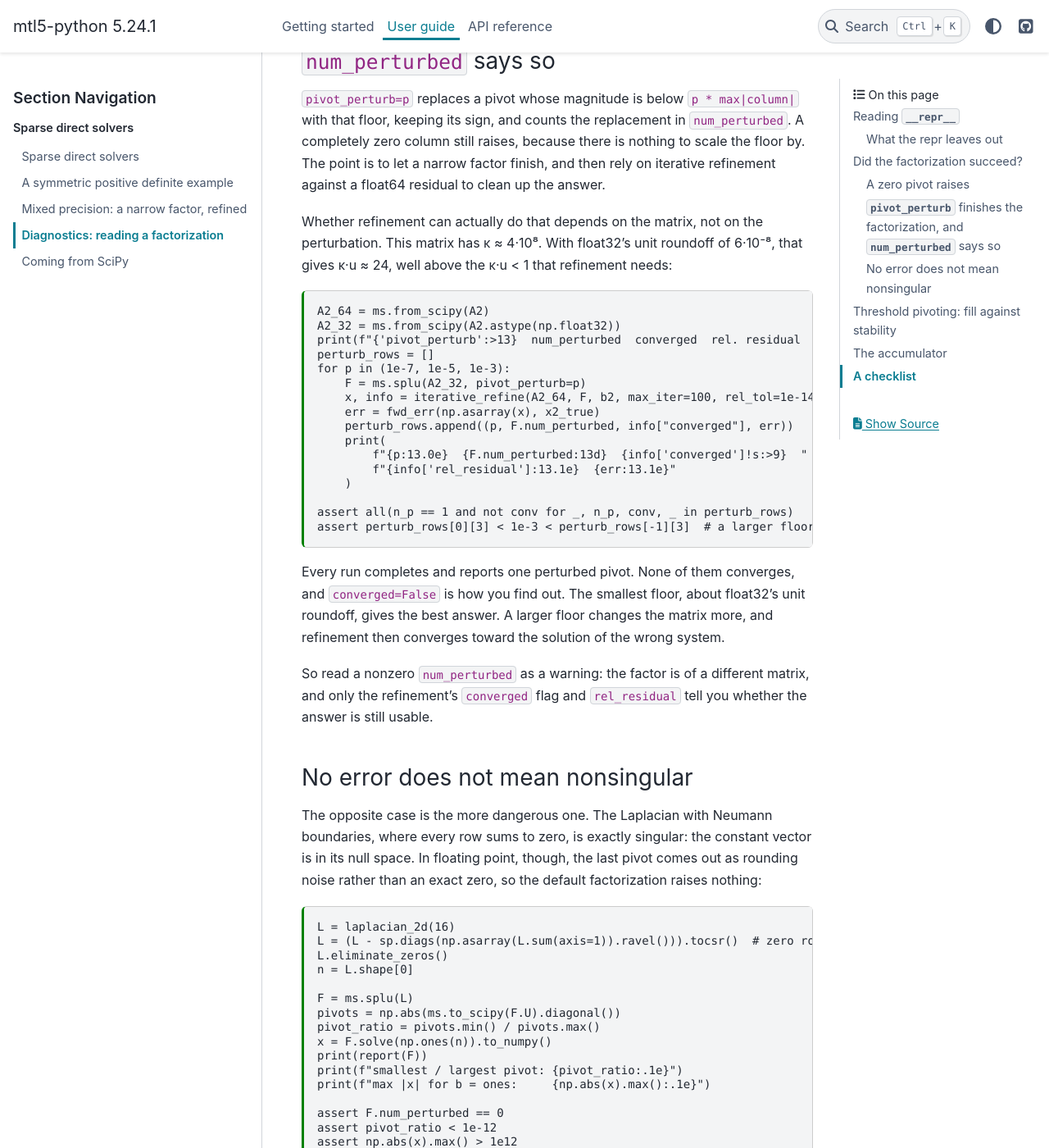
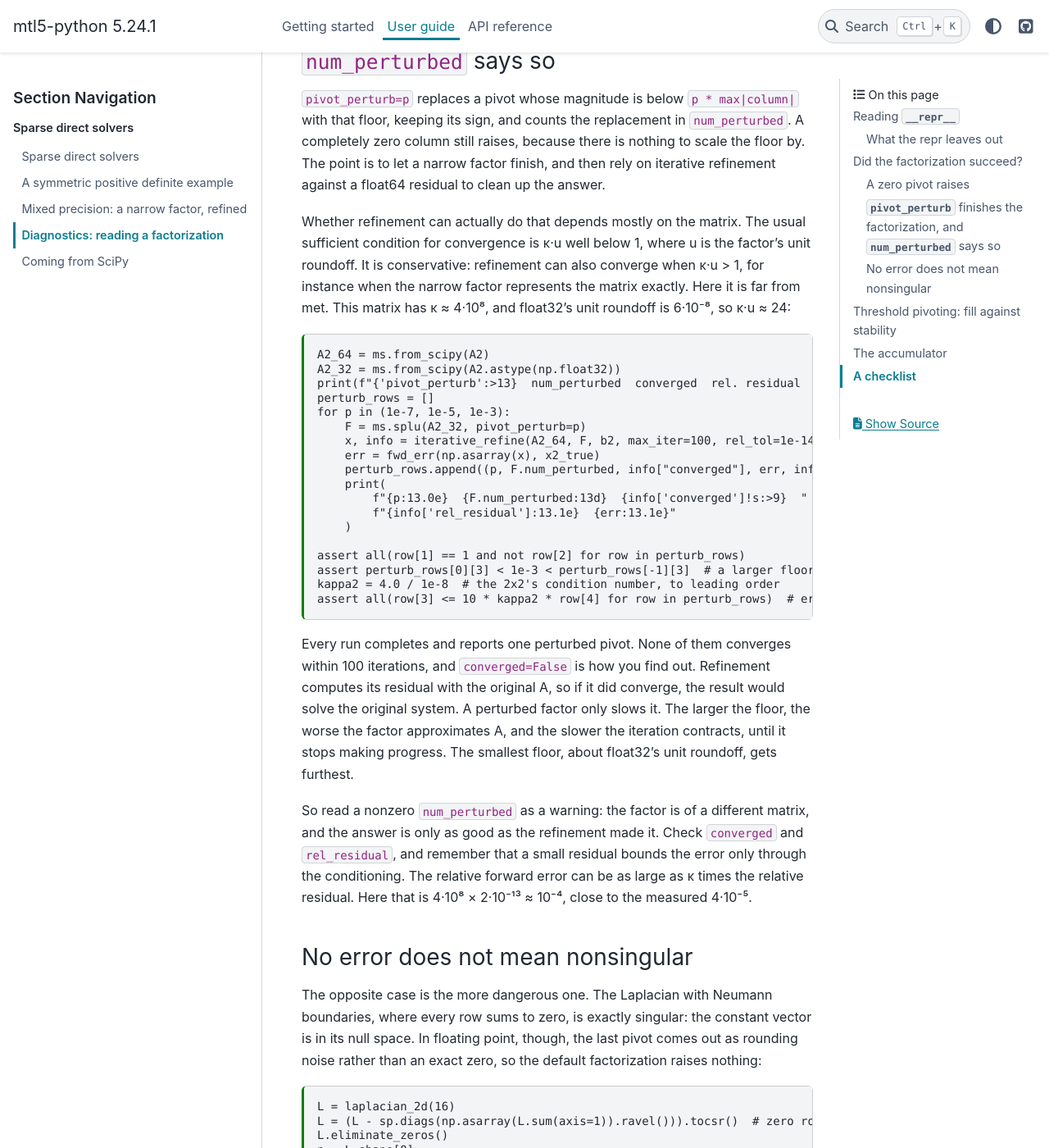
Before and after one commit to stillwater-sc/mtl5-python, a Sphinx documentation site: the page built from docs/guide/diagnostics.md, in a window 1280 px wide and 1400 px high, scrolled down 3861 px. Shown: the whole window at 82% size. Built offline with Sphinx 7.4.7 and the PyData theme 0.15.4, drawn with Linux system fonts in a browser that asks for light colours; pages that are not in the unit, such as notebooks, are missing from menus; some of the changed text lies outside the part shown.

Commit message:
docs(guide): state the refinement conditions correctly on the diagnostics page
From the local CodeRabbit pass:
- kappa*u < 1 is a conservative sufficient condition for refinement, not a
  necessary one;
- a fixed point of refinement solves the original system, because the
  residual uses A; a larger perturbation only slows the iteration, so the
  large-floor runs failed to converge rather than converging elsewhere;
- a small residual bounds the forward error only through kappa. The page now
  says so, and asserts error <= 10 * kappa * residual for the 2x2 runs.

Relates to #125

Co-Authored-By: Claude Opus 5.5 <noreply@anthropic.com>

````diff
--- a/docs/guide/diagnostics.md
+++ b/docs/guide/diagnostics.md
@@ -171,9 +171,12 @@ because there is nothing to scale the floor by. The point is to let a narrow
 factor finish, and then rely on iterative refinement against a float64
 residual to clean up the answer.
 
-Whether refinement can actually do that depends on the matrix, not on the
-perturbation. This matrix has κ ≈ 4·10⁸. With float32's unit roundoff of
-6·10⁻⁸, that gives κ·u ≈ 24, well above the κ·u < 1 that refinement needs:
+Whether refinement can actually do that depends mostly on the matrix. The
+usual sufficient condition for convergence is κ·u well below 1, where u is
+the factor's unit roundoff. It is conservative: refinement can also converge
+when κ·u > 1, for instance when the narrow factor represents the matrix
+exactly. Here it is far from met. This matrix has κ ≈ 4·10⁸, and float32's
+unit roundoff is 6·10⁻⁸, so κ·u ≈ 24:
 
 ```{code-cell} python
 A2_64 = ms.from_scipy(A2)
@@ -184,24 +187,32 @@ for p in (1e-7, 1e-5, 1e-3):
     F = ms.splu(A2_32, pivot_perturb=p)
     x, info = iterative_refine(A2_64, F, b2, max_iter=100, rel_tol=1e-14)
     err = fwd_err(np.asarray(x), x2_true)
-    perturb_rows.append((p, F.num_perturbed, info["converged"], err))
+    perturb_rows.append((p, F.num_perturbed, info["converged"], err, info["rel_residual"]))
     print(
         f"{p:13.0e}  {F.num_perturbed:13d}  {info['converged']!s:>9}  "
         f"{info['rel_residual']:13.1e}  {err:13.1e}"
     )
 
-assert all(n_p == 1 and not conv for _, n_p, conv, _ in perturb_rows)
-assert perturb_rows[0][3] < 1e-3 < perturb_rows[-1][3]  # a larger floor is a worse factor
+assert all(row[1] == 1 and not row[2] for row in perturb_rows)
+assert perturb_rows[0][3] < 1e-3 < perturb_rows[-1][3]  # a larger floor gets less far
+kappa2 = 4.0 / 1e-8  # the 2x2's condition number, to leading order
+assert all(row[3] <= 10 * kappa2 * row[4] for row in perturb_rows)  # error <~ kappa * residual
 ```
 
-Every run completes and reports one perturbed pivot. None of them converges,
-and `converged=False` is how you find out. The smallest floor, about float32's
-unit roundoff, gives the best answer. A larger floor changes the matrix more,
-and refinement then converges toward the solution of the wrong system.
+Every run completes and reports one perturbed pivot. None of them converges
+within 100 iterations, and `converged=False` is how you find out. Refinement
+computes its residual with the original A, so if it did converge, the result
+would solve the original system. A perturbed factor only slows it. The larger
+the floor, the worse the factor approximates A, and the slower the iteration
+contracts, until it stops making progress. The smallest floor, about
+float32's unit roundoff, gets furthest.
 
 So read a nonzero `num_perturbed` as a warning: the factor is of a different
-matrix, and only the refinement's `converged` flag and `rel_residual` tell you
-whether the answer is still usable.
+matrix, and the answer is only as good as the refinement made it. Check
+`converged` and `rel_residual`, and remember that a small residual bounds
+the error only through the conditioning. The relative forward error can be
+as large as κ times the relative residual. Here that is 4·10⁸ × 2·10⁻¹³ ≈
+10⁻⁴, close to the measured 4·10⁻⁵.
 
 ### No error does not mean nonsingular
 
@@ -503,7 +514,9 @@ After a factorization, and before trusting its solve:
    whether or not anything raised. For a quick detector, pass a small
    `pivot_perturb` and read `num_perturbed`.
 3. **The residual** of the solve you care about, in float64. It is cheap,
-   and it is what refinement minimizes.
+   and it is what refinement minimizes. It bounds the forward error only
+   through κ (error ≲ κ × residual), so weigh it against the conditioning and
+   the accuracy you need.
 4. **`nnz`** against `A.nnz`, and **`nblocks`** or **`nsuper`** for KLU and
    supernodal LU. These tell you whether the ordering, the threshold and the
    block structure did what you expected. The
````
Also changed, not shown: CHANGELOG.md (+3 -2 lines).
